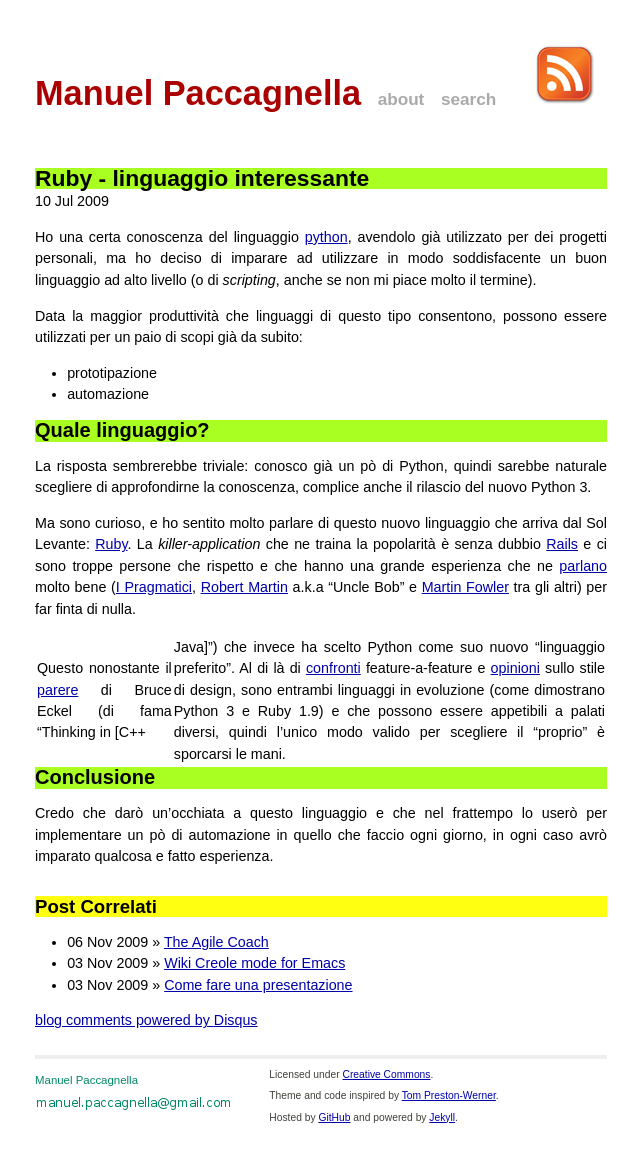
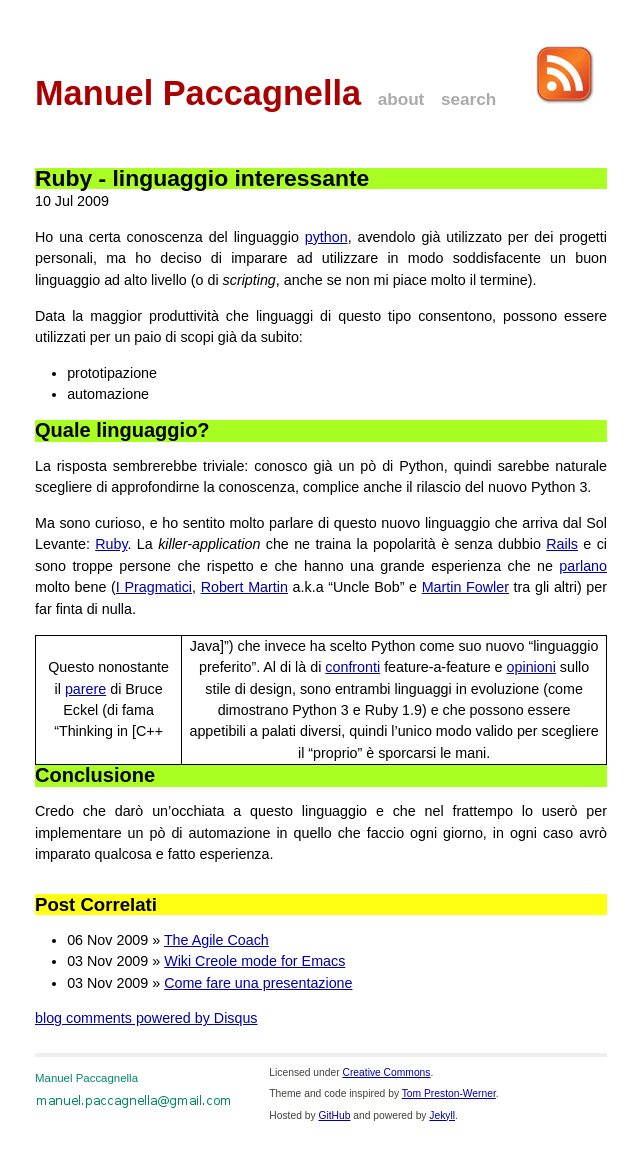
Before and after one commit to manuelp/manuelp.github.io, a Jekyll site: the page built from _posts/2009-07-10-ruby-linguaggio-interessante.markdown, in a window 1280 px wide. Shown: the whole page, without its empty margins (319-959 px from the left). Built offline with Jekyll 4.4.1, drawn with Linux system fonts in a browser that asks for light colours; comment, search, counter and statistics services are not loaded.

Commit message:
Inserito le regole per le tabelle.

```diff
--- a/css/screen.css
+++ b/css/screen.css
@@ -58,6 +58,19 @@
 
 table {
     font-size: inherit;
+    border: 1px solid;
+    border-collapse: collapse;
+    margin: 0 auto;
+}
+
+th {
+    background-color: #bdf;
+}
+
+td,th {
+  border: 1px solid;
+  padding: 0 0.5em;
+  text-align: center;
 }
 
 blockquote {
```
